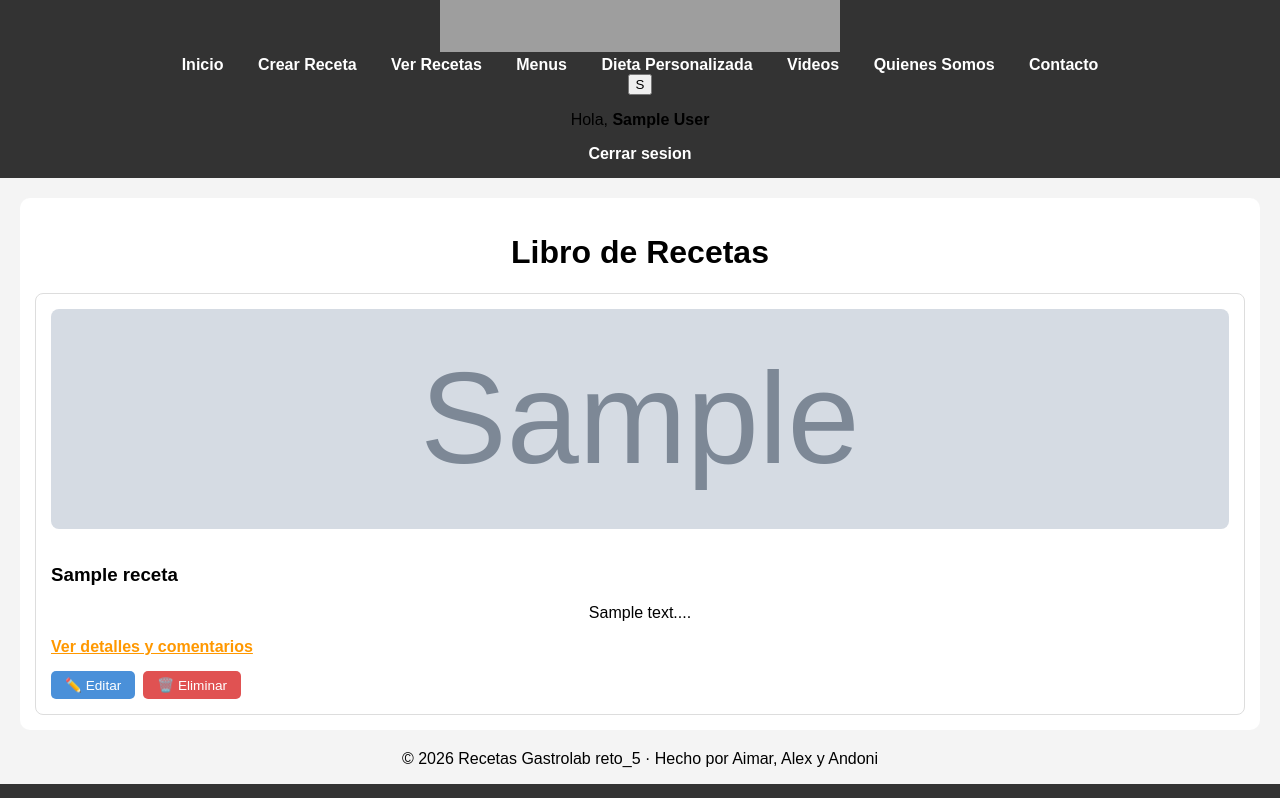
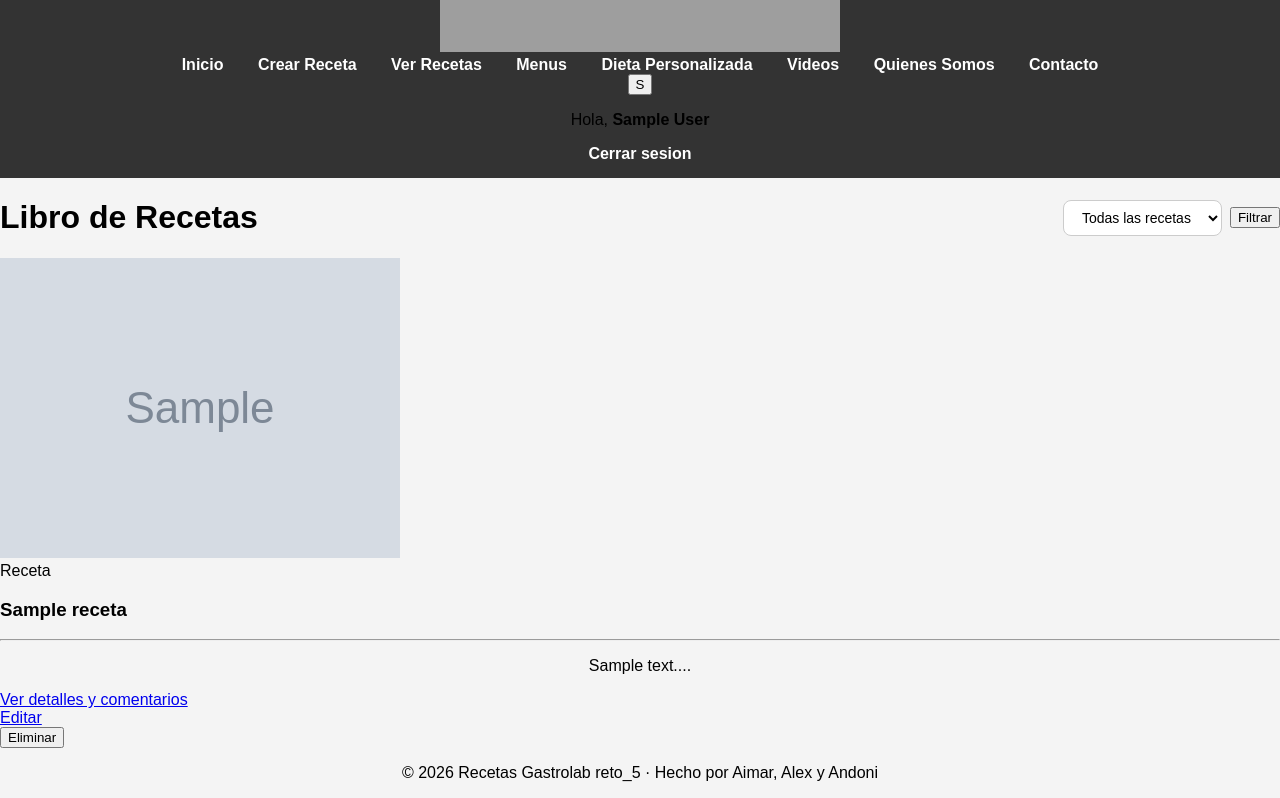
Before and after one commit to DamStonfri/Reto5-Grupo4, a Flask app: page /recetas in a window 1280 px wide. Shown: the part 263-1061 px from the top of the page. Run offline with Flask 3, Linux system fonts and the light colour scheme; the visitor is signed in with stand-in values (Sample User, id 1); tables that the repository leaves empty hold one stand-in row (values such as "Sample post"); grey boxes marked "Sample" are stand-in pictures; grey boxes are pictures that could not be loaded.

Commit message:
cambios_recetas

```diff
--- a/recetas_flask/templates/recetas.html
+++ b/recetas_flask/templates/recetas.html
@@ -1,51 +1,54 @@
 {% extends 'base.html' %}
 
 {% block content %}
-<div class="card">
-    <h1>Libro de Recetas</h1>
+<div class="page-wrapper">
+    <!-- Cabecera con filtro de categoria -->
+    <div class="page-header" style="display:flex; align-items:center; justify-content:space-between; flex-wrap:wrap; gap:12px;">
+        <h1 class="page-title">Libro de Recetas</h1>
 
-    <div style="display: grid; gap: 20px;">
+        <form method="GET" action="{{ url_for('recetas') }}" style="display:flex; gap:8px; align-items:center;">
+            <select name="categoria" style="padding:8px 14px; border-radius:8px; border:1.5px solid #ccc; font-size:14px; background:#fff;">
+                <option value="todas"   {% if not filtro_activo or filtro_activo == 'todas' %}selected{% endif %}>Todas las recetas</option>
+                <option value="vegana"  {% if filtro_activo == 'vegana' %}selected{% endif %}>Recetas veganas</option>
+                <option value="fitness" {% if filtro_activo == 'fitness' %}selected{% endif %}>Recetas fitness</option>
+            </select>
+            <button type="submit" class="btn btn-dark">Filtrar</button>
+        </form>
+    </div>
+
+    <div class="recipes-grid">
         {% for receta in recetas %}
-            <div style="border: 1px solid #ddd; padding: 15px; border-radius: 8px; position: relative; overflow: hidden;">
+        <div class="recipe-card">
+            <div class="recipe-card__img">
+                {% if receta.imagen %}
+                    <img src="{{ url_for('static', filename='uploads/' + receta.imagen) }}" alt="{{ receta.titulo }}">
+                {% else %}
+                    <span class="placeholder-icon">🍽️</span>
+                {% endif %}
+            </div>
+            <div class="recipe-card__body">
+                <div class="recipe-card__tag">Receta</div>
+                <h3 class="recipe-card__title">{{ receta.titulo }}</h3>
+                <hr class="recipe-card__divider">
+                <p class="recipe-card__desc">{{ receta.descripcion[:100] }}...</p>
+                <a href="{{ url_for('detalle_receta', id=receta.id) }}" class="recipe-card__link">Ver detalles y comentarios</a>
 
-                {% if receta.imagen %}
-                    <img src="{{ url_for('static', filename='uploads/' + receta.imagen) }}"
-                            style="width: 100%; max-height: 220px; object-fit: cover; border-radius: 8px; margin-bottom: 12px;">
-                {% else %}
-                    <div style="height: 160px; background: #444; border-radius: 8px; margin-bottom: 12px; display: flex; align-items: center; justify-content: center;">
-                        <span style="font-size: 3rem;">🍽️</span>
-                    </div>
-                {% endif %}
-
-                <h3>{{ receta.titulo }}</h3>
-                <p>{{ receta.descripcion[:100] }}...</p>
-
-                <a href="{{ url_for('detalle_receta', id=receta.id) }}"
-                    style="color: #ff9800; font-weight: bold;">
-                    Ver detalles y comentarios
-                </a>
-
+                <!-- Botones de edicion/borrado solo para el autor o admin -->
                 {% if receta.usuario_id == session['usuario_id'] or session.get('usuario_rol') == 'admin' %}
-                <div style="margin-top: 15px; display: flex; gap: 8px;">
-                    <a href="{{ url_for('editar_receta', receta_id=receta.id) }}"
-                        style="background-color: #4a90d9; color: white; border: none; padding: 6px 14px; border-radius: 5px; font-size: 0.85rem; text-decoration: none;">
-                        ✏️ Editar
-                    </a>
-
+                <div class="recipe-card__actions">
+                    <a href="{{ url_for('editar_receta', receta_id=receta.id) }}" class="btn btn-edit btn-sm">Editar</a>
                     <form method="POST" action="{{ url_for('eliminar_receta', receta_id=receta.id) }}"
-                            onsubmit="return confirm('¿Seguro que quieres eliminar esta receta?');"
-                            style="margin: 0;">
-                        <button type="submit"
-                                style="background-color: #e05252; color: white; border: none; padding: 6px 14px; border-radius: 5px; font-size: 0.85rem; cursor: pointer;">
-                            🗑️ Eliminar
-                        </button>
+                            onsubmit="return confirm('Seguro que quieres eliminar esta receta?');">
+                        <button type="submit" class="btn btn-danger btn-sm">Eliminar</button>
                     </form>
                 </div>
                 {% endif %}
-
             </div>
+        </div>
         {% else %}
-            <p>No hay recetas todavía.</p>
+        <div class="empty-state">
+            <p>No hay recetas para este filtro.</p>
+        </div>
         {% endfor %}
     </div>
 </div>
```
